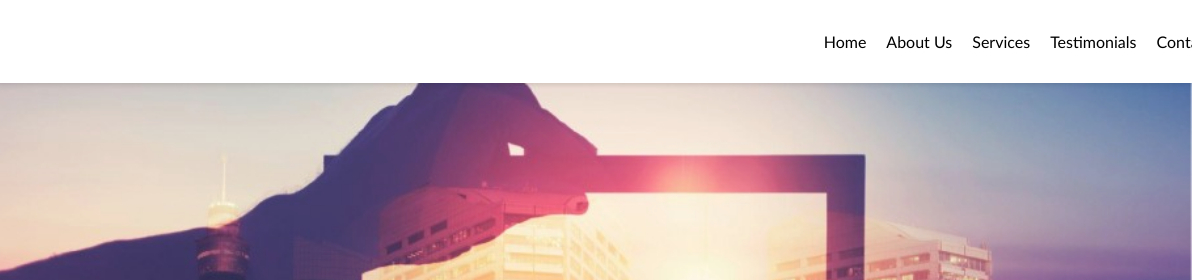
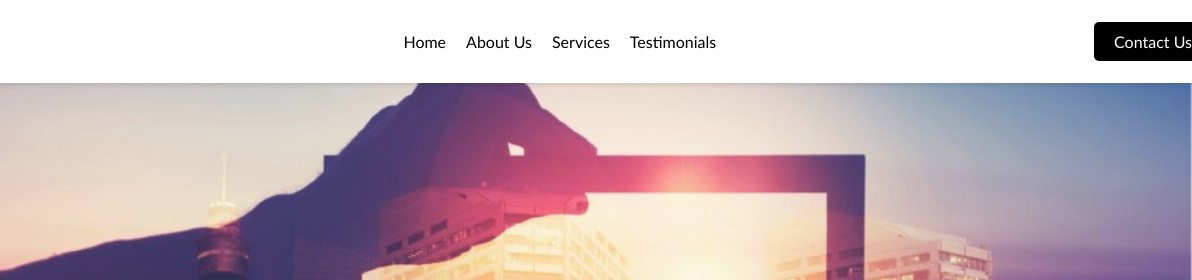
Before and after one commit to Kerimbout/cc-stoneconsultancy, a plain HTML site: page index.html in a window 1280 px wide. Shown: the top 280 px of the page, 88-1280 px from the left. Drawn offline with Linux system fonts and the light colour scheme; a script that the page names is missing.

Commit message:
Updating navigation bar

```diff
--- a/index.html
+++ b/index.html
@@ -13,16 +13,19 @@
         <img src="./images/CC-Stone-Logo .png" alt="Stone Consultancy Logo" />
       </div>
       <!-- Inside header -->
-      <div class="menu-toggle">☰</div>
+      <!-- <div class="menu-toggle">☰</div> -->
       <nav>
         <ul class="nav-menu">
           <li><a href="#home">Home</a></li>
           <li><a href="#about">About Us</a></li>
           <li><a href="#services">Services</a></li>
           <li><a href="#testimonials">Testimonials</a></li>
-          <li><a href="#contact">Contact</a></li>
+          <!-- <li><a href="#contact">Contact</a></li> -->
         </ul>
       </nav>
+      <div class="contact-us">
+        <a href="#contact">Contact Us</a>
+      </div>
     </header>
     <section
       class="hero"
```
